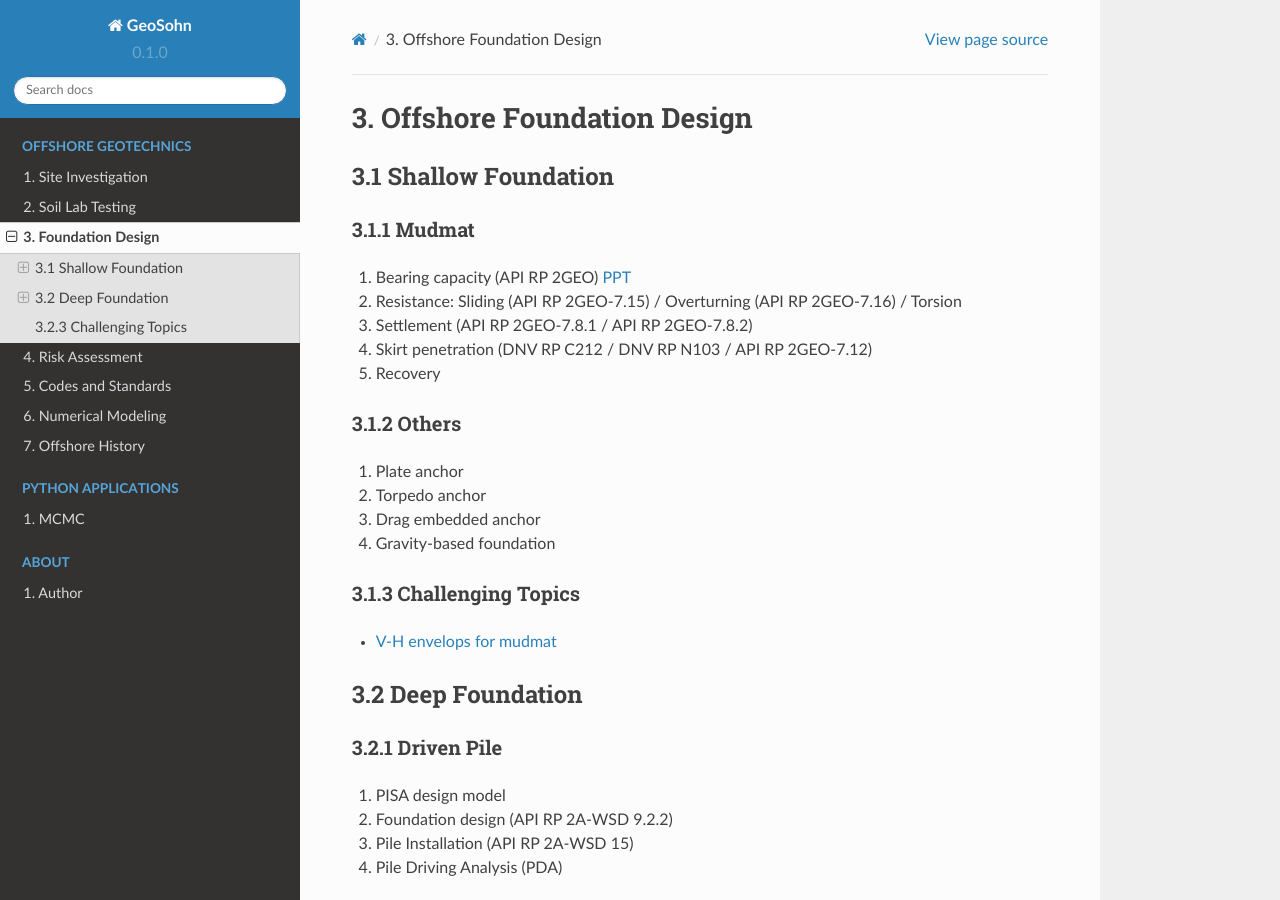
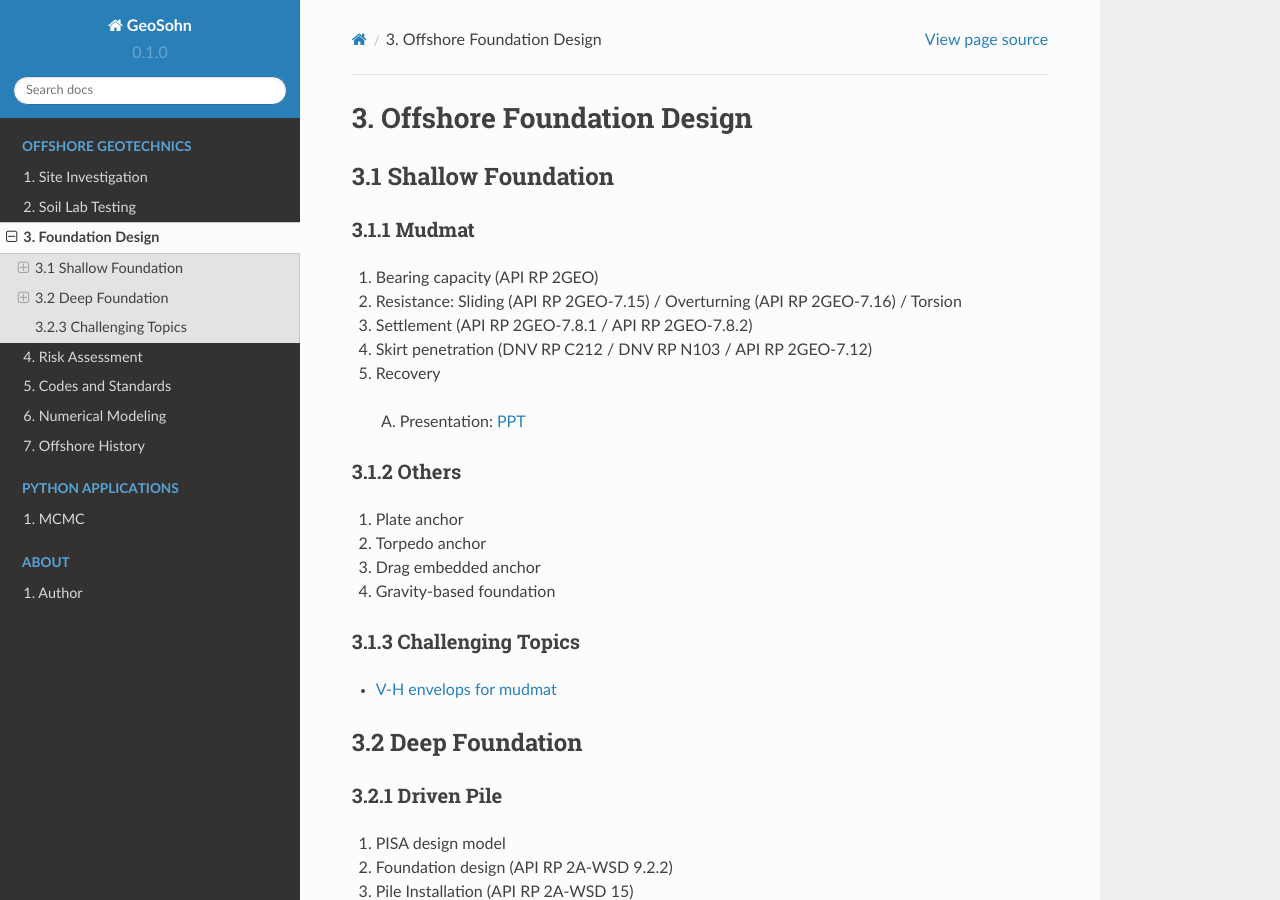
Before and after one commit to jrson11/GeoSohn, a Sphinx documentation site: the page built from docs/source/3-Foundation_Design.rst, in a window 1280 px wide and 900 px high. Built offline with Sphinx 7.4.7 and the Read the Docs theme 2.0.0, drawn with Linux system fonts in a browser that asks for light colours; pages that are not in the unit, such as notebooks, are missing from menus.

Commit message:
Update 3-Foundation_Design.rst

```diff
--- a/docs/source/3-Foundation_Design.rst
+++ b/docs/source/3-Foundation_Design.rst
@@ -1,20 +1,22 @@
 3. Offshore Foundation Design
-==================
+==============================
 
 3.1 Shallow Foundation
--------------------
+----------------------
 
 3.1.1 Mudmat
-.......
+................
 
-1. Bearing capacity (API RP 2GEO) `PPT <https://bp365-my.sharepoint.com/:p:/r/personal/jung_sohn_bp_com/Documents/bp_Areas/_GeoSohn/3.1.-Shallow_Foundation(23Feb24).pptx?d=wef67f2ce02934dea9e5e7ad0329de0a7&csf=1&web=1&e=sPpUkq>`_
+1. Bearing capacity (API RP 2GEO)
 2. Resistance: Sliding (API RP 2GEO-7.15) / Overturning (API RP 2GEO-7.16) / Torsion
 3. Settlement (API RP 2GEO-7.8.1 / API RP 2GEO-7.8.2)
 4. Skirt penetration (DNV RP C212 / DNV RP N103 / API RP 2GEO-7.12)
 5. Recovery
 
+ A. Presentation: `PPT <https://bp365-my.sharepoint.com/:p:/r/personal/jung_sohn_bp_com/Documents/bp_Areas/_GeoSohn/3.1.-Shallow_Foundation(23Feb24).pptx?d=wef67f2ce02934dea9e5e7ad0329de0a7&csf=1&web=1&e=sPpUkq>`_
+
 3.1.2 Others
-.......
+..............
 
 1. Plate anchor
 2. Torpedo anchor
@@ -27,10 +29,10 @@
 - `V-H envelops for mudmat <https://github.com/jrson11/GeoSohn/blob/main/docs/source/zzz.md>`_
 
 3.2 Deep Foundation
-----------------
+----------------------
 
 3.2.1 Driven Pile
-............
+...................
 
 1. PISA design model
 2. Foundation design (API RP 2A-WSD 9.2.2)
@@ -38,7 +40,7 @@
 4. Pile Driving Analysis (PDA)
 
 3.2.2 Suction Pile
-.............
+...................
 
 1. Geotechnical holding capacity (API RP 2GEO 8)
 2. Geotechnical suction pressure
@@ -49,7 +51,7 @@
 
 
 3.2.3 Challenging Topics
--------------------
+--------------------------
 
 - `p-y curve <https://github.com/jrson11/GeoSohn/blob/main/docs/source/3_1-pu_curve.md>`_
 - `q-z curve <https://github.com/jrson11/GeoSohn/blob/main/docs/source/3_2-qz_curve.md>`_
```
